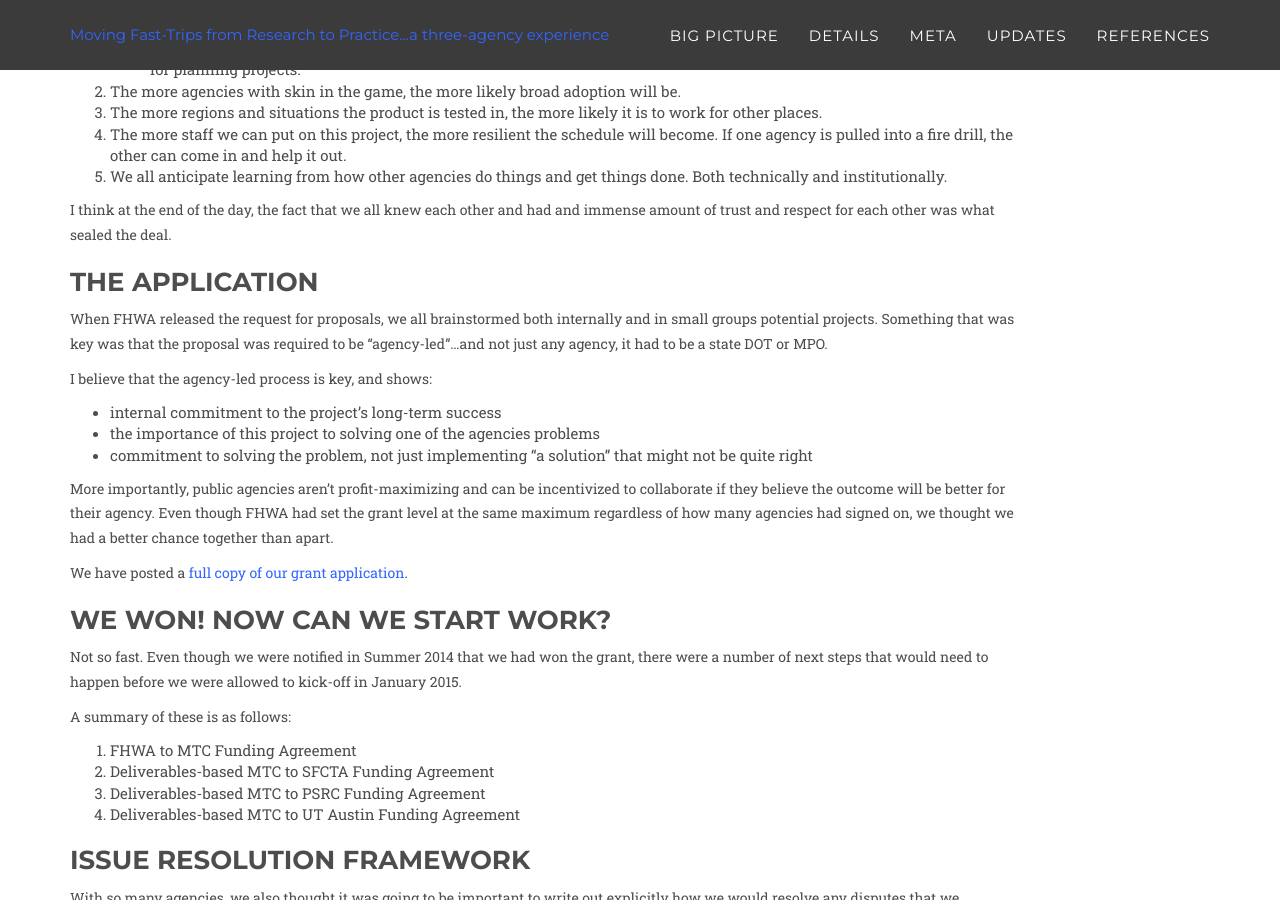
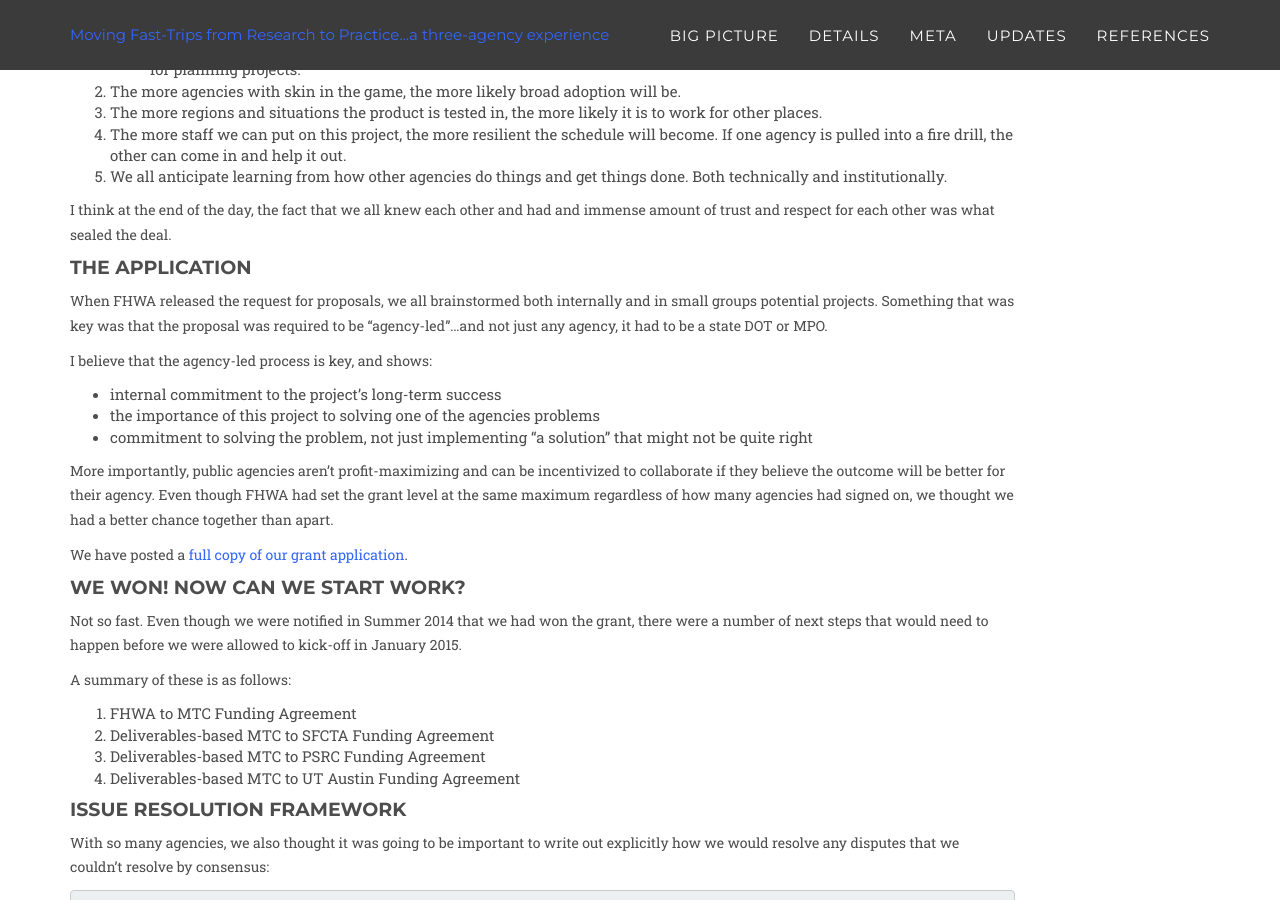
Before and after one commit to BayAreaMetro/fast-trips-project, a Jekyll site: the page built from _posts/2015-03-01-contracting.md, in a window 1280 px wide and 900 px high, scrolled down 660 px. Built offline with Jekyll 4.4.1, drawn with Linux system fonts in a browser that asks for light colours; some web fonts are replaced; comment, search, counter and statistics services are not loaded.

```diff
--- a/_posts/2015-03-01-contracting.md
+++ b/_posts/2015-03-01-contracting.md
@@ -43,7 +43,7 @@ is pulled into a fire drill, the other can come in and help it out.
 I think at the end of the day, the fact that we all knew each other and had and immense amount
 of trust and respect for each other was what sealed the deal.
 
-### The Application
+#### The Application
 
 When FHWA released the request for proposals, we all brainstormed both internally and
 in small groups potential projects.  Something that was key was that the proposal was required
@@ -62,7 +62,7 @@ had a better chance together than apart.
 
 We have posted a [full copy of our grant application]({{ site.baseurl }}/Documents/C10_MTC_Application.pdf).
 
-### We won!  Now can we start work?
+#### We won!  Now can we start work?
 
 Not so fast.  Even though we were notified in Summer 2014 that we had won the grant, there
 were a number of next steps that would need to happen before we were allowed to kick-off in
@@ -75,7 +75,7 @@ A summary of these is as follows:
 3. Deliverables-based MTC to PSRC Funding Agreement
 4. Deliverables-based MTC to UT Austin Funding Agreement
 
-### Issue resolution framework
+#### Issue resolution framework
 
 With so many agencies, we also thought it was going to be important to write out explicitly
 how we would resolve any disputes that we couldn't resolve by consensus:
@@ -89,7 +89,7 @@ how we would resolve any disputes that we couldn't resolve by consensus:
 	 discussion, there will be a vote whereby majority of the Management Team (comprised
 	 of David Ory, Joe Castiglione, and Billy Charlton or their proxies) will rule.
 
-### Drawbacks
+#### Drawbacks
 
 There are a number of drawbacks to this approach, the primary one being the incredible
 amount of time that the funding agreements took to create, agree upon, and execute.  This
```
Also changed, not shown: _posts/2015-04-07-How-we-will-measure-ourselves.md (+1 -1 lines).
